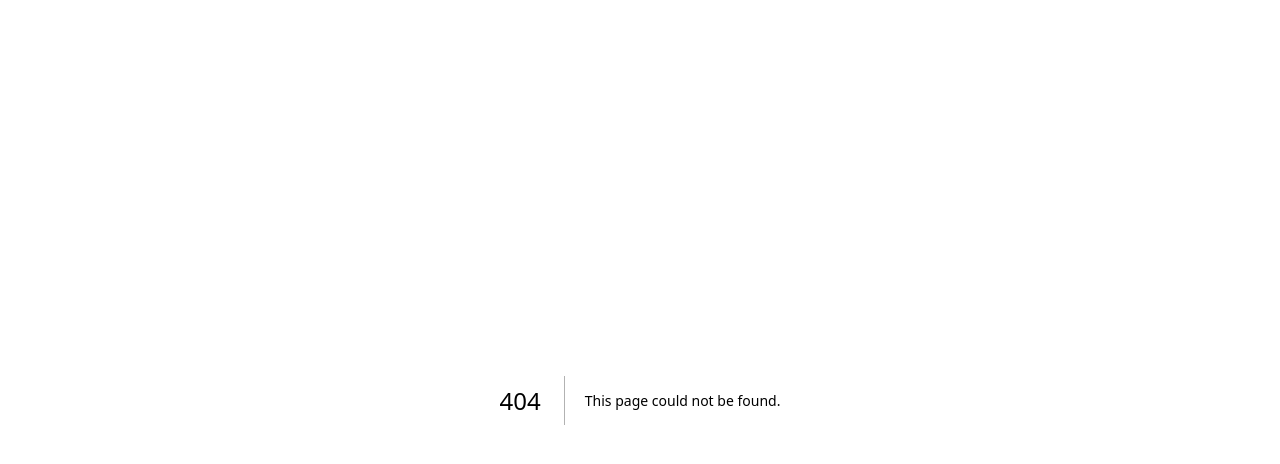
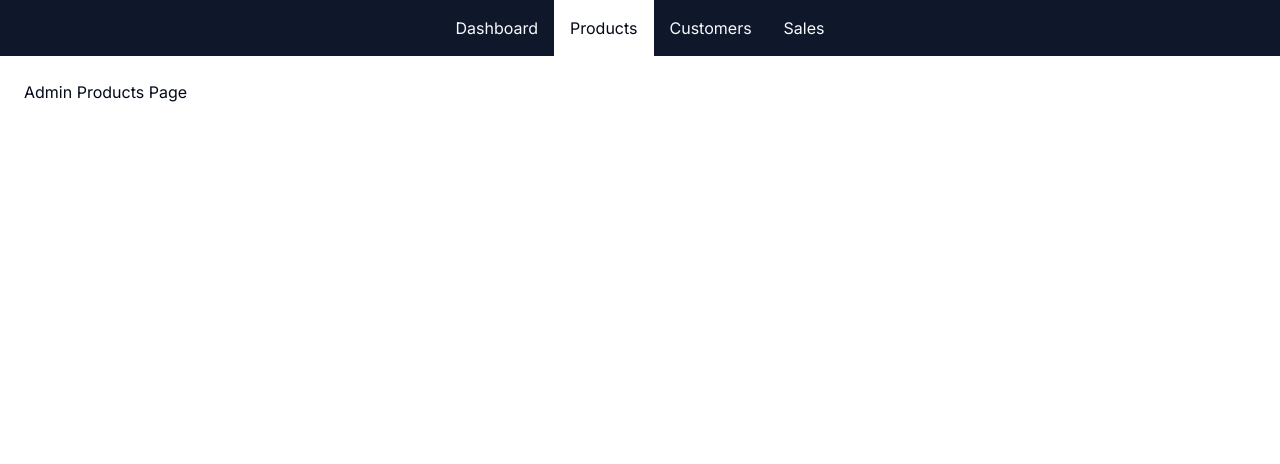
Before and after one commit to 1ureka/1ureka.ecommerce, a Next.js app: page /admin/products in a window 1280 px wide. Before the commit this address had no page. Shown: the top 464 px of the page. Built offline with nearby package versions, Linux system fonts and the light colour scheme.

Commit message:
feat: Add Admin Products Page

```diff
--- /dev/null
+++ b/src/app/admin/products/page.tsx
@@ -0,0 +1,7 @@
+export default function AdminProductsPage() {
+  return (
+    <div>
+      <h1>Admin Products Page</h1>
+    </div>
+  );
+}
```
